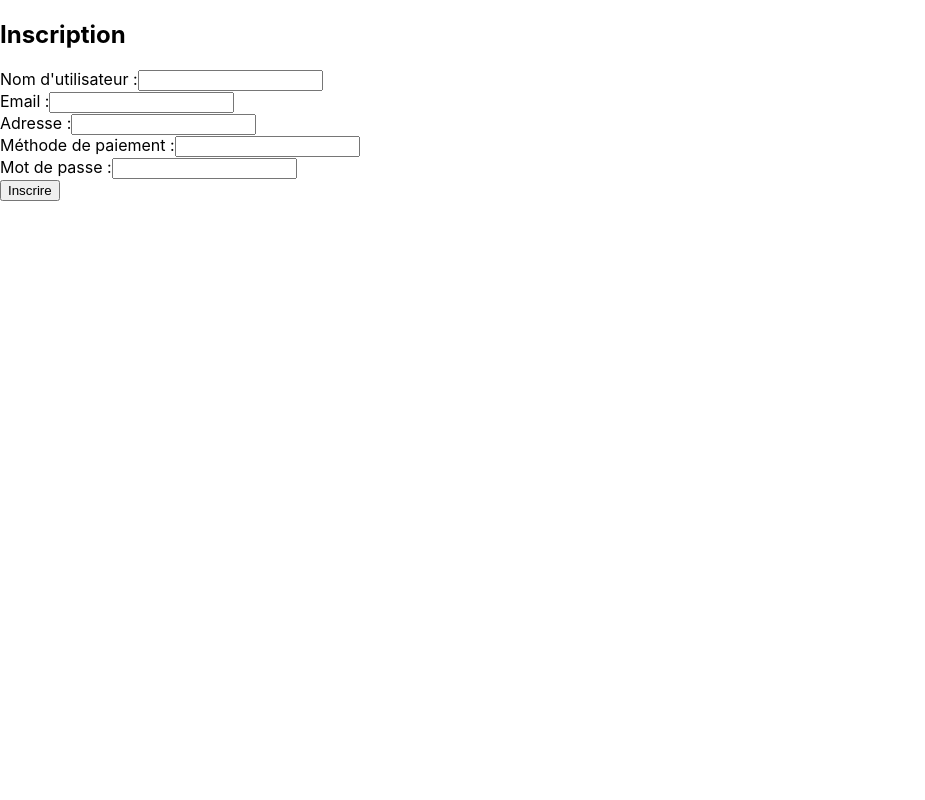
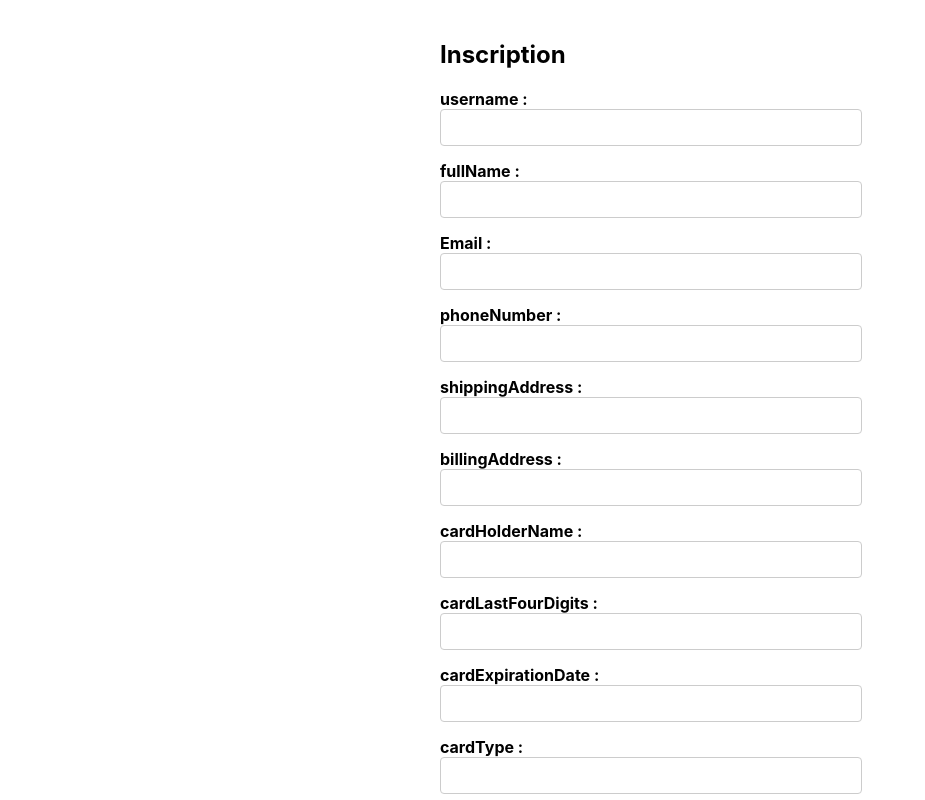
Before and after one commit to elandaloussi20/ecamazone_front, a React (Create React App) app: page /sign-in in a window 1280 px wide. Shown: the top 800 px of the page, without its empty margins (0-925 px from the left). Built offline with nearby package versions, Linux system fonts and the light colour scheme.

Commit message:
add extra fields to adapt to the new user model

```diff
--- a/src/components/LogIn.js
+++ b/src/components/LogIn.js
@@ -2,6 +2,7 @@ import React, { useState, useContext } from 'react';
 import axios from 'axios';
 import { useNavigate } from 'react-router-dom';
 import { AuthContext } from './AuthContext';
+import './style.css';
 
 const LogIn = () => {
     const navigate = useNavigate();
@@ -11,20 +12,29 @@ const LogIn = () => {
     const handleChange = (e) => {
         setFormData({ ...formData, [e.target.name]: e.target.value });
     };
+    const handleGoToSignUp = () => {
+        navigate('/sign-in'); // Assurez-vous que le chemin est correct
+    };
 
     const handleSubmit = async (e) => {
         e.preventDefault();
         try {
             const response = await axios.post('http://localhost:3000/login', formData);
-            login({ id: response.data.id }); // Mise à jour de l'état d'authentification
-            navigate('/user-info'); // Navigation vers la page des informations de l'utilisateur
+            if (response.status === 200) {
+                login({ id: response.data.id }); // Mise à jour de l'état d'authentification avec l'ID
+                navigate('/user-info'); // Navigation vers la page des informations de l'utilisateur
+            } else {
+                // Gérer les autres réponses
+            }
         } catch (error) {
             console.error(error);
+            // Afficher un message d'erreur à l'utilisateur
         }
     };
 
+
     return (
-        <div>
+        <div className="container">
             <h2>Connexion</h2>
             <form onSubmit={handleSubmit}>
                 <div>
@@ -49,6 +59,9 @@ const LogIn = () => {
                 </div>
                 <button type="submit">Se connecter</button>
             </form>
+            <div>
+            <button type="button" onClick={handleGoToSignUp}>S'inscrire</button> {/* Ajout du bouton */}
+            </div>
         </div>
     );
 };
--- a/src/components/SignIn.js
+++ b/src/components/SignIn.js
@@ -1,12 +1,29 @@
 import React, { useState } from 'react';
 import axios from 'axios';
+import { useNavigate } from 'react-router-dom';
+import './style.css';
+
+
 
 const SignIn = () => {
+    const [message, setMessage] = useState('');
+    const navigate = useNavigate();
+    const handleGoToLogin = () => {
+        navigate('/log-in'); // Assurez-vous que le chemin est correct
+    };
+
+
     const [formData, setFormData] = useState({
         username: '',
+        fullName: '',
         email: '',
-        address: '',
-        paymentMethod: '',
+        phoneNumber: '',
+        shippingAddress: '',
+        billingAddress: '',
+        cardHolderName: '',
+        cardLastFourDigits: '',
+        cardExpirationDate: '',
+        cardType: '',
         password: ''
     });
 
@@ -18,23 +35,34 @@ const SignIn = () => {
         e.preventDefault();
         try {
             await axios.post('http://localhost:3000/users', formData);
-            // Implémentez une redirection ou affichez un message de confirmation ici
+            setMessage('Inscription réussie. Vous pouvez maintenant vous connecter.'); // Afficher le message de confirmation
         } catch (error) {
             console.error(error);
+            setMessage('Erreur lors de l\'inscription.'); // Afficher un message d'erreur
         }
     };
 
     return (
-        <div>
+        <div className="container">
             <h2>Inscription</h2>
             <form onSubmit={handleSubmit}>
                 <div>
-                    <label htmlFor="username">Nom d'utilisateur :</label>
+                    <label htmlFor="username">username :</label>
                     <input
                         type="text"
                         id="username"
                         name="username"
                         value={formData.username}
+                        onChange={handleChange}
+                    />
+                </div>
+                <div>
+                    <label htmlFor="fullName">fullName :</label>
+                    <input
+                        type="text"
+                        id="fullName"
+                        name="fullName"
+                        value={formData.fullName}
                         onChange={handleChange}
                     />
                 </div>
@@ -49,22 +77,72 @@ const SignIn = () => {
                     />
                 </div>
                 <div>
-                    <label htmlFor="address">Adresse :</label>
+                    <label htmlFor="phoneNumber">phoneNumber :</label>
                     <input
                         type="text"
-                        id="address"
-                        name="address"
-                        value={formData.address}
+                        id="phoneNumber"
+                        name="phoneNumber"
+                        value={formData.phoneNumber}
                         onChange={handleChange}
                     />
                 </div>
                 <div>
-                    <label htmlFor="paymentMethod">Méthode de paiement :</label>
+                    <label htmlFor="shippingAddress">shippingAddress :</label>
                     <input
                         type="text"
-                        id="paymentMethod"
-                        name="paymentMethod"
-                        value={formData.paymentMethod}
+                        id="shippingAddress"
+                        name="shippingAddress"
+                        value={formData.shippingAddress}
+                        onChange={handleChange}
+                    />
+                </div>
+                <div>
+                    <label htmlFor="billingAddress">billingAddress :</label>
+                    <input
+                        type="text"
+                        id="billingAddress"
+                        name="billingAddress"
+                        value={formData.billingAddress}
+                        onChange={handleChange}
+                    />
+                </div>
+                <div>
+                    <label htmlFor="cardHolderName">cardHolderName :</label>
+                    <input
+                        type="text"
+                        id="cardHolderName"
+                        name="cardHolderName"
+                        value={formData.cardHolderName}
+                        onChange={handleChange}
+                    />
+                </div>
+                <div>
+                    <label htmlFor="cardLastFourDigits">cardLastFourDigits :</label>
+                    <input
+                        type="text"
+                        id="cardLastFourDigits"
+                        name="cardLastFourDigits"
+                        value={formData.cardLastFourDigits}
+                        onChange={handleChange}
+                    />
+                </div>
+                <div>
+                    <label htmlFor="cardExpirationDate">cardExpirationDate :</label>
+                    <input
+                        type="text"
+                        id="cardExpirationDate"
+                        name="cardExpirationDate"
+                        value={formData.cardExpirationDate}
+                        onChange={handleChange}
+                    />
+                </div>
+                <div>
+                    <label htmlFor="cardType">cardType :</label>
+                    <input
+                        type="text"
+                        id="cardType"
+                        name="cardType"
+                        value={formData.cardType}
                         onChange={handleChange}
                     />
                 </div>
@@ -78,8 +156,15 @@ const SignIn = () => {
                         onChange={handleChange}
                     />
                 </div>
-                <button type="submit">Inscrire</button>
+                <button type="submit">S'inscrire</button>
+                {message && <p>{message}</p>} {/* Affichage du message */}
+
             </form>
+            <div>
+            <button type="button" onClick={handleGoToLogin}>Se connecter</button> {/* Ajout du bouton pour revenir à la connexion */}
+
+            </div>
+
         </div>
     );
 };
--- a/src/components/UserInfo.js
+++ b/src/components/UserInfo.js
@@ -1,11 +1,16 @@
 import React, { useState, useEffect, useContext } from 'react';
 import axios from 'axios';
 import { AuthContext } from './AuthContext';
+import { useNavigate } from 'react-router-dom'; // Importez useNavigate
+import './style.css';
 
 const UserInfo = () => {
     const [userInfo, setUserInfo] = useState(null);
     const [editableInfo, setEditableInfo] = useState(null);
-    const { authUser } = useContext(AuthContext);
+    const [updateMessage, setUpdateMessage] = useState(''); // État pour le message de confirmation
+    const { authUser, logout } = useContext(AuthContext);
+    const navigate = useNavigate(); // Utilisez useNavigate pour la redirection
+
 
     useEffect(() => {
         if (authUser && authUser.id) {
@@ -25,26 +30,45 @@ const UserInfo = () => {
     const handleUpdate = async (e) => {
         e.preventDefault();
         try {
-            await axios.put(`http://localhost:3000/users/${authUser.id}`, editableInfo);
-            // Gérer la réponse - par exemple, mettre à jour l'affichage des informations
+            const response = await axios.put(`http://localhost:3000/users/${authUser.id}`, editableInfo);
+            if (response.status === 200) {
+                setUpdateMessage('Informations mises à jour avec succès.'); // Message de confirmation
+            } else {
+                setUpdateMessage('Erreur lors de la mise à jour.'); // Message d'erreur
+            }
         } catch (error) {
             console.error(error);
+            setUpdateMessage('Erreur lors de la mise à jour.'); // Message d'erreur
         }
+    };
+    const handleLogout = () => {
+        logout(); // Appelle la fonction de déconnexion de AuthContext
+        navigate('/log-in'); // Redirige vers la page de connexion
     };
 
     if (!userInfo) return <div>Chargement...</div>;
 
     return (
-        <div>
+        <div className="container">
             <h2>Informations de l'utilisateur</h2>
             <form onSubmit={handleUpdate}>
                 <div>
-                    <label htmlFor="username">Nom d'utilisateur :</label>
+                    <label htmlFor="username">username :</label>
                     <input
                         type="text"
                         id="username"
                         name="username"
                         value={editableInfo.username}
+                        onChange={handleChange}
+                    />
+                </div>
+                <div>
+                    <label htmlFor="fullName">fullName :</label>
+                    <input
+                        type="text"
+                        id="fullName"
+                        name="fullName"
+                        value={editableInfo.fullName}
                         onChange={handleChange}
                     />
                 </div>
@@ -59,27 +83,84 @@ const UserInfo = () => {
                     />
                 </div>
                 <div>
-                    <label htmlFor="address">Adresse :</label>
+                    <label htmlFor="phoneNumber">phoneNumber :</label>
                     <input
                         type="text"
-                        id="address"
-                        name="address"
-                        value={editableInfo.address}
+                        id="phoneNumber"
+                        name="phoneNumber"
+                        value={editableInfo.phoneNumber}
                         onChange={handleChange}
                     />
                 </div>
                 <div>
-                    <label htmlFor="paymentMethod">Méthode de paiement :</label>
+                    <label htmlFor="shippingAddress">shippingAddress :</label>
                     <input
                         type="text"
-                        id="paymentMethod"
-                        name="paymentMethod"
-                        value={editableInfo.paymentMethod}
+                        id="shippingAddress"
+                        name="shippingAddress"
+                        value={editableInfo.shippingAddress}
+                        onChange={handleChange}
+                    />
+                </div>
+                <div>
+                    <label htmlFor="billingAddress">billingAddress :</label>
+                    <input
+                        type="text"
+                        id="billingAddress"
+                        name="billingAddress"
+                        value={editableInfo.billingAddress}
+                        onChange={handleChange}
+                    />
+                </div>
+                <div>
+                    <label htmlFor="cardHolderName">cardHolderName :</label>
+                    <input
+                        type="text"
+                        id="cardHolderName"
+                        name="cardHolderName"
+                        value={editableInfo.cardHolderName}
+                        onChange={handleChange}
+                    />
+                </div>
+                <div>
+                    <label htmlFor="cardLastFourDigits">cardLastFourDigits :</label>
+                    <input
+                        type="text"
+                        id="cardLastFourDigits"
+                        name="cardLastFourDigits"
+                        value={editableInfo.cardLastFourDigits}
+                        onChange={handleChange}
+                    />
+                </div>
+                <div>
+                    <label htmlFor="cardExpirationDate">cardExpirationDate :</label>
+                    <input
+                        type="text"
+                        id="cardExpirationDate"
+                        name="cardExpirationDate"
+                        value={editableInfo.cardExpirationDate}
+                        onChange={handleChange}
+                    />
+                </div>
+                <div>
+                    <label htmlFor="cardType">cardType :</label>
+                    <input
+                        type="text"
+                        id="cardType"
+                        name="cardType"
+                        value={editableInfo.cardType}
                         onChange={handleChange}
                     />
                 </div>
                 <button type="submit">Mettre à jour</button>
             </form>
+            {updateMessage && <p>{updateMessage}</p>} {/* Affichage du message */}
+            <div>
+            <button onClick={handleLogout}>Déconnexion</button> {/* Ajout du bouton de déconnexion */}
+
+            </div>
+
+
         </div>
     );
 };
--- /dev/null
+++ b/src/components/style.css
@@ -0,0 +1,47 @@
+/* style.css */
+.container {
+    width: 100%;
+    max-width: 400px;
+    margin: 0 auto;
+    padding: 20px;
+}
+
+form {
+    display: flex;
+    flex-direction: column;
+    gap: 15px;
+}
+
+input[type="text"], input[type="email"], input[type="password"] {
+    width: 100%;
+    padding: 10px;
+    border: 1px solid #ccc;
+    border-radius: 4px;
+}
+
+button {
+    padding: 10px 15px;
+    background-color: #007bff;
+    color: white;
+    border: none;
+    border-radius: 4px;
+    cursor: pointer;
+    margin-bottom: 10px;
+
+}
+
+button:hover {
+    background-color: #0056b3;
+}
+
+
+
+
+label {
+    font-weight: bold;
+}
+
+.message {
+    color: green;
+    margin-top: 10px;
+}
```
